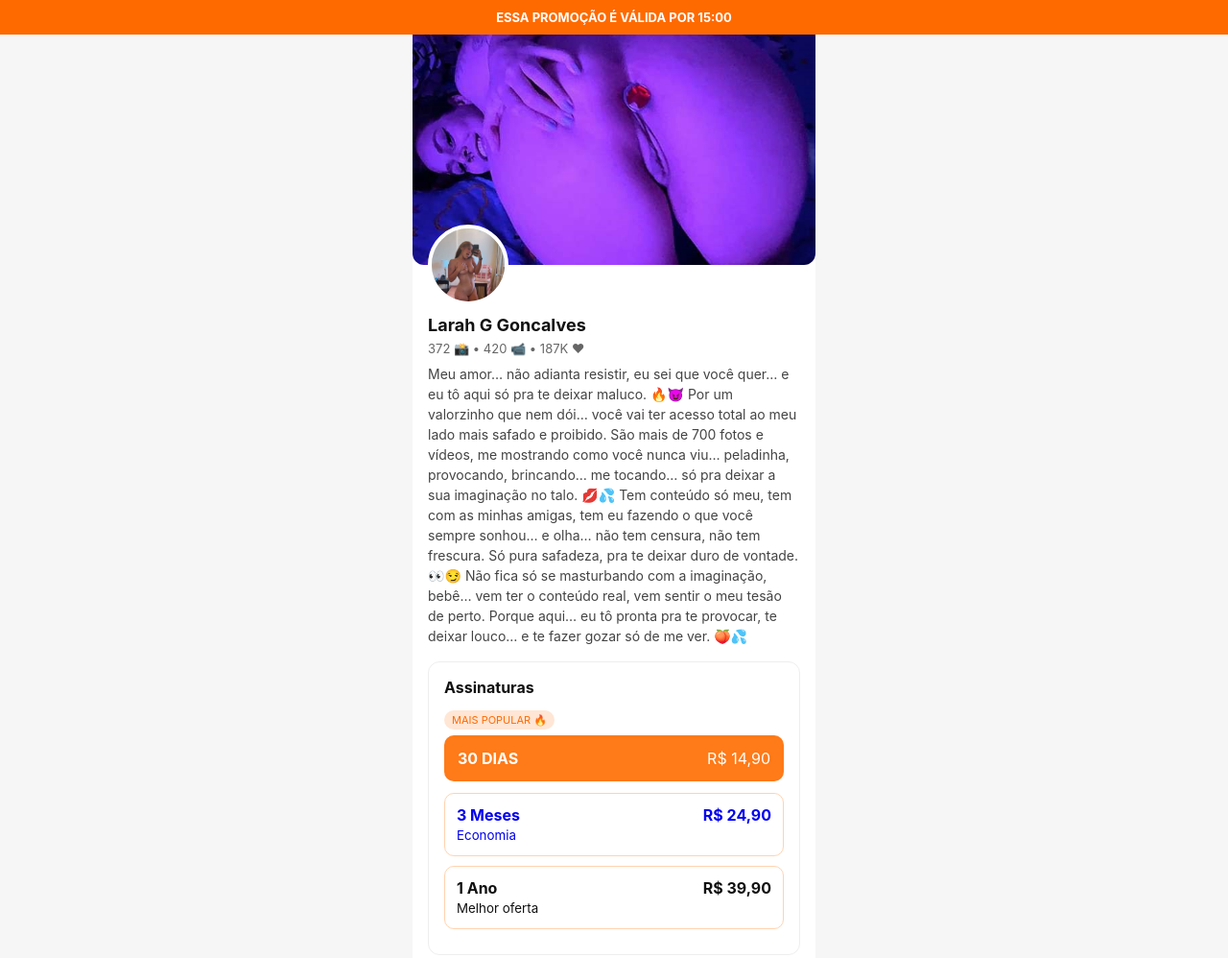
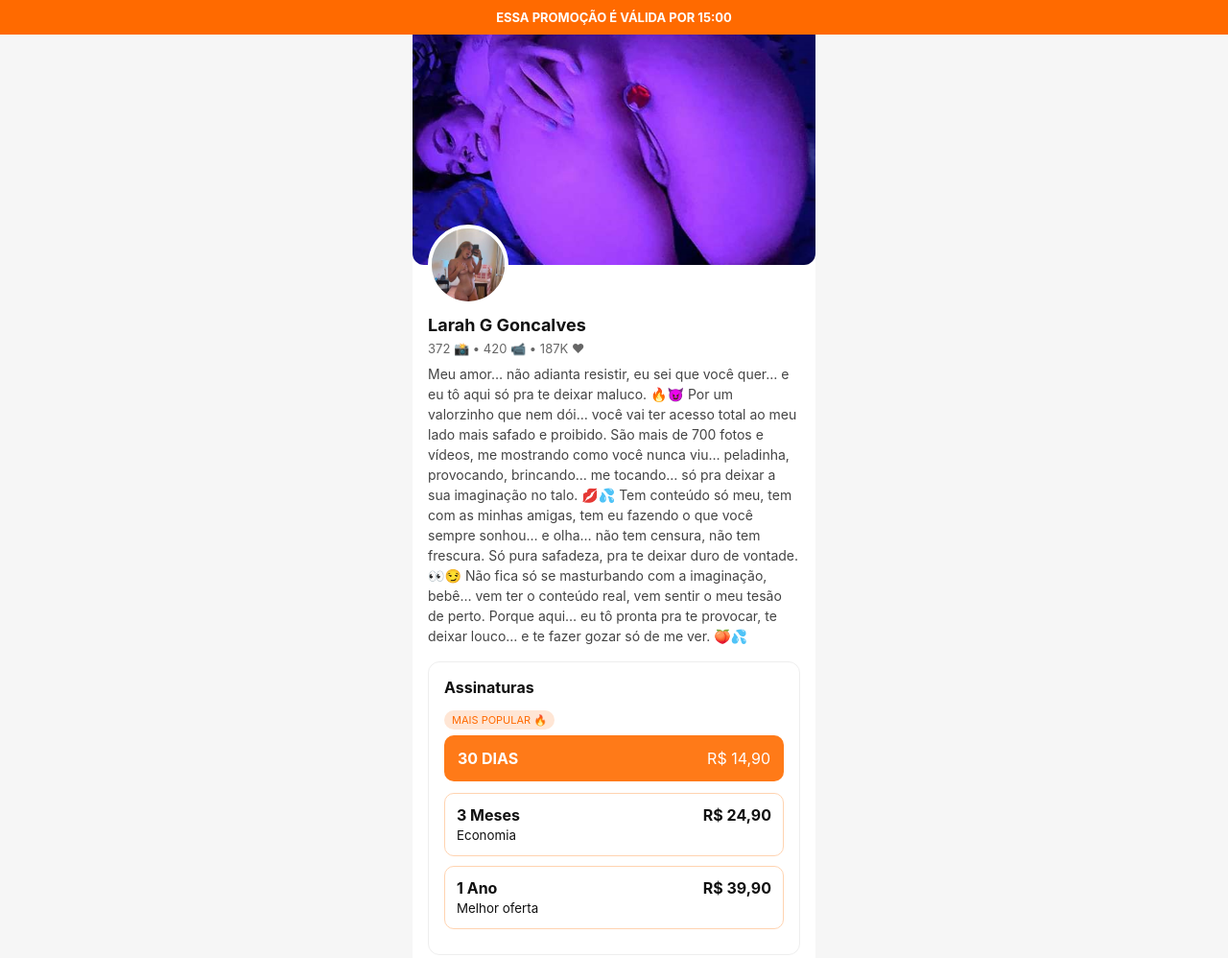
Before and after one commit to Ghoubix7/Privacy-Larah, a plain HTML site: page index.html in a window 1280 px wide. Shown: the top 998 px of the page at 96% size. Drawn offline with Linux system fonts and the light colour scheme.

Commit message:
Update index.html

```diff
--- a/index.html
+++ b/index.html
@@ -241,7 +241,7 @@ ESSA PROMOÇÃO É VÁLIDA POR <span id="timer">15:00</span>
         </div>
       </a>
 
- <a href="https://p.hoopay.com.br/v/16963c14-2982-49ff-968c-be7d12d167c0" style="text-decoration:none;">
+ <a href="https://p.hoopay.com.br/v/16963c14-2982-49ff-968c-be7d12d167c0" style="text-decoration:none; color:inherit;">
       <div class="plan">
         <div>
           <strong>3 Meses</strong><br />
@@ -275,7 +275,9 @@ ESSA PROMOÇÃO É VÁLIDA POR <span id="timer">15:00</span>
 <div class="post"><img src="assets/img/pvd 9.jpg"><div class="lock">🔒</div><div class="actions">♡ 1458 💬 222</div></div>
 </div>
 
+   <a href="https://p.hoopay.com.br/v/16963c14-2982-49ff-968c-be7d12d167c0" style="text-decoration:none; color:inherit;">
 <div class="cta">VEJA TUDO POR APENAS R$ 49,99</div>
+             </a>
 
 </div>
 </body>
```
